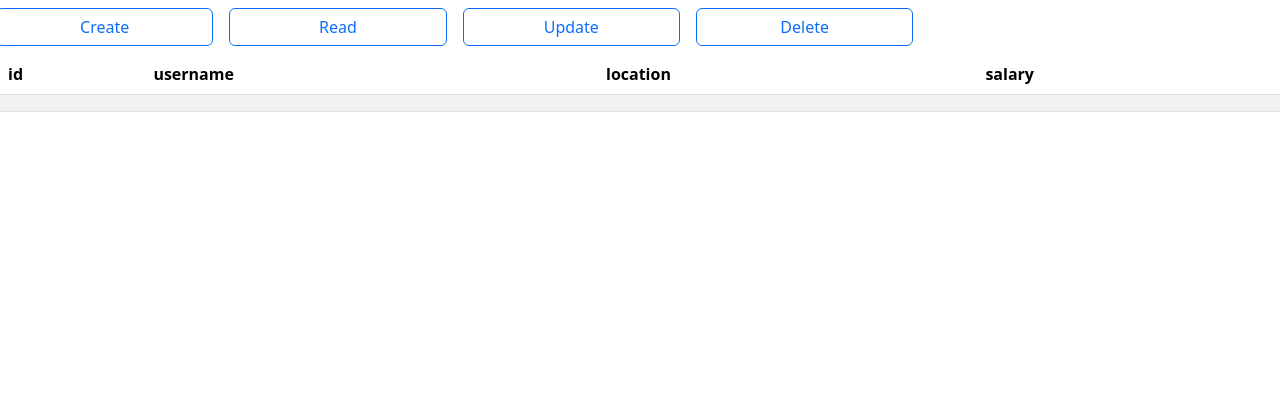
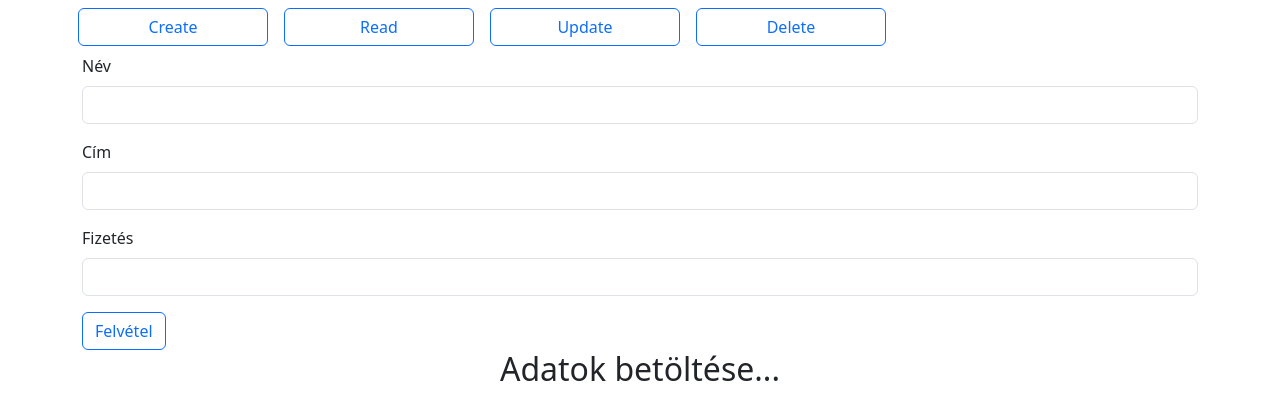
Before and after one commit to darkbeast0106/13sr-2023-24-fetch-crud, a plain HTML site: page index.html in a window 1280 px wide. Drawn offline with nearby package versions, Linux system fonts and the light colour scheme; no server answers.

Commit message:
Added user form

```diff
--- a/index.html
+++ b/index.html
@@ -5,16 +5,14 @@
     <meta charset="UTF-8">
     <meta name="viewport" content="width=device-width, initial-scale=1.0">
     <title>REST API CRUD</title>
-    <link rel="stylesheet" href="https://cdnjs.cloudflare.com/ajax/libs/bootstrap/5.3.3/css/bootstrap.min.css"
-        integrity="sha512-jnSuA4Ss2PkkikSOLtYs8BlYIeeIK1h99ty4YfvRPAlzr377vr3CXDb7sb7eEEBYjDtcYj+AjBH3FLv5uSJuXg=="
-        crossorigin="anonymous" referrerpolicy="no-referrer" />
-    <script src="https://cdnjs.cloudflare.com/ajax/libs/bootstrap/5.3.3/js/bootstrap.bundle.min.js"
-        integrity="sha512-7Pi/otdlbbCR+LnW+F7PwFcSDJOuUJB3OxtEHbg4vSMvzvJjde4Po1v4BR9Gdc9aXNUNFVUY+SK51wWT8WF0Gg=="
-        crossorigin="anonymous" referrerpolicy="no-referrer"></script>
+    <link rel="stylesheet" href="https://cdnjs.cloudflare.com/ajax/libs/bootstrap/5.3.3/css/bootstrap.min.css" integrity="sha512-jnSuA4Ss2PkkikSOLtYs8BlYIeeIK1h99ty4YfvRPAlzr377vr3CXDb7sb7eEEBYjDtcYj+AjBH3FLv5uSJuXg==" crossorigin="anonymous" referrerpolicy="no-referrer"
+    />
+    <script src="https://cdnjs.cloudflare.com/ajax/libs/bootstrap/5.3.3/js/bootstrap.bundle.min.js" integrity="sha512-7Pi/otdlbbCR+LnW+F7PwFcSDJOuUJB3OxtEHbg4vSMvzvJjde4Po1v4BR9Gdc9aXNUNFVUY+SK51wWT8WF0Gg==" crossorigin="anonymous" referrerpolicy="no-referrer"></script>
     <script src="script.js"></script>
 </head>
 
 <body>
+    <main class="container">
         <div id="kivalasztottElem"></div>
         <div id="muveletek" class="row">
             <button type="button" id="create" class="btn btn-outline-primary col-2 m-2">Create</button>
@@ -22,26 +20,27 @@
             <button type="button" id="update" class="btn btn-outline-primary col-2 m-2">Update</button>
             <button type="button" id="delete" class="btn btn-outline-primary col-2 m-2">Delete</button>
         </div>
+        <div>
+            <form id="userForm" method="post">
+                <div class="mb-3">
+                    <label for="username" class="form-label">Név</label>
+                    <input type="text" class="form-control" id="username">
+                </div>
+                <div class="mb-3">
+                    <label for="location" class="form-label">Cím</label>
+                    <input type="text" class="form-control" id="location">
+                </div>
+                <div class="mb-3">
+                    <label for="salary" class="form-label">Fizetés</label>
+                    <input type="number" class="form-control" id="salary">
+                </div>
+                <button type="submit" class="btn btn-outline-primary">Felvétel</button>
+            </form>
+        </div>
         <div id="felhasznalokLista">
-        <table class="table table-striped">
-            <thead>
-                <tr>
-                    <th>id</th>
-                    <th>username</th>
-                    <th>location</th>
-                    <th>salary</th>
-                </tr>
-            </thead>
-            <tbody>
-                <tr>
-                    <td></td>
-                    <td></td>
-                    <td></td>
-                    <td></td>
-                </tr>
-            </tbody>
-        </table>
+            <h2 class="text-center">Adatok betöltése...</h2>
         </div>
+    </main>
 </body>
 
 </html>
--- a/script.js
+++ b/script.js
@@ -13,12 +13,17 @@ document.addEventListener("DOMContentLoaded", () => {
     }
     readAllUsers();
     function adatokTablazatba(data) {
-        var tablaHtml = '<table class="table table-striped"><thead><tr><th>id</th><th>username</th><th>location</th><th>salary</th></tr></thead><tbody>';
+        let tablaHtml = '<table class="table table-striped"><thead><tr><th>id</th><th>username</th><th>location</th><th>salary</th></tr></thead><tbody>';
 
 
         for (let index = 0; index < data.length; index++) {
             const element = data[index];
-            let tableRow = `<tr><td>${element.id}</td><td>${element.username}</td><td>${element.location}</td><td>${element.salary}</td></tr>`;
+            let tableRow = `<tr>
+                <td>${element.id}</td>
+                <td>${element.username}</td>
+                <td>${element.location}</td>
+                <td>${element.salary}</td>
+            </tr>`;
             tablaHtml += tableRow;
         }
 
```
Lines whose indentation alone changed are shown as unchanged.
